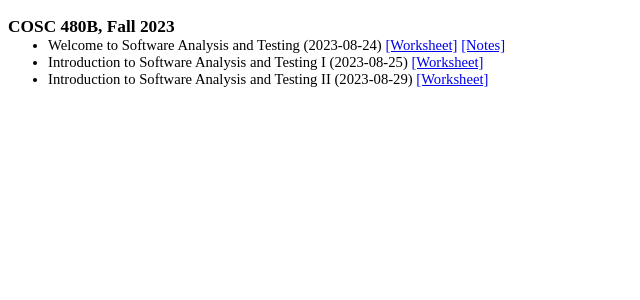
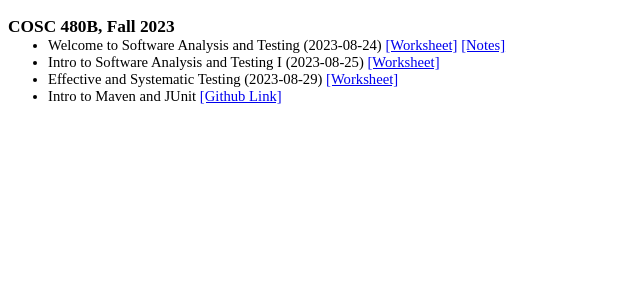
Before and after one commit to georgianahaldeman/cosc480, a Jekyll site: the page built from docs/notes/index.md, in a window 1280 px wide. Shown: the top 300 px of the page, without its empty margins (0-640 px from the left). Built offline with Jekyll 4.4.1, drawn with Linux system fonts in a browser that asks for light colours; our own code applies the rules of GitHub Pages for plain Markdown files.

Commit message:
8_31 assignment link

```diff
--- a/docs/notes/index.md
+++ b/docs/notes/index.md
@@ -2,6 +2,8 @@
 
 - Welcome to Software Analysis and Testing (2023-08-24) [[Worksheet]](./notes/8_24.pdf) [[Notes]](./answers/8_24_answers.pdf)
 
-- Introduction to Software Analysis and Testing I (2023-08-25) [[Worksheet]](./notes/8_25.pdf)
+- Intro to Software Analysis and Testing I (2023-08-25) [[Worksheet]](./notes/8_25.pdf)
 
-- Introduction to Software Analysis and Testing II (2023-08-29) [[Worksheet]](./notes/8_29.pdf)
+- Effective and Systematic Testing (2023-08-29) [[Worksheet]](./notes/8_29.pdf)
+
+- Intro to Maven and JUnit [[Github Link]](https://classroom.github.com/a/4026OMRf)
```
